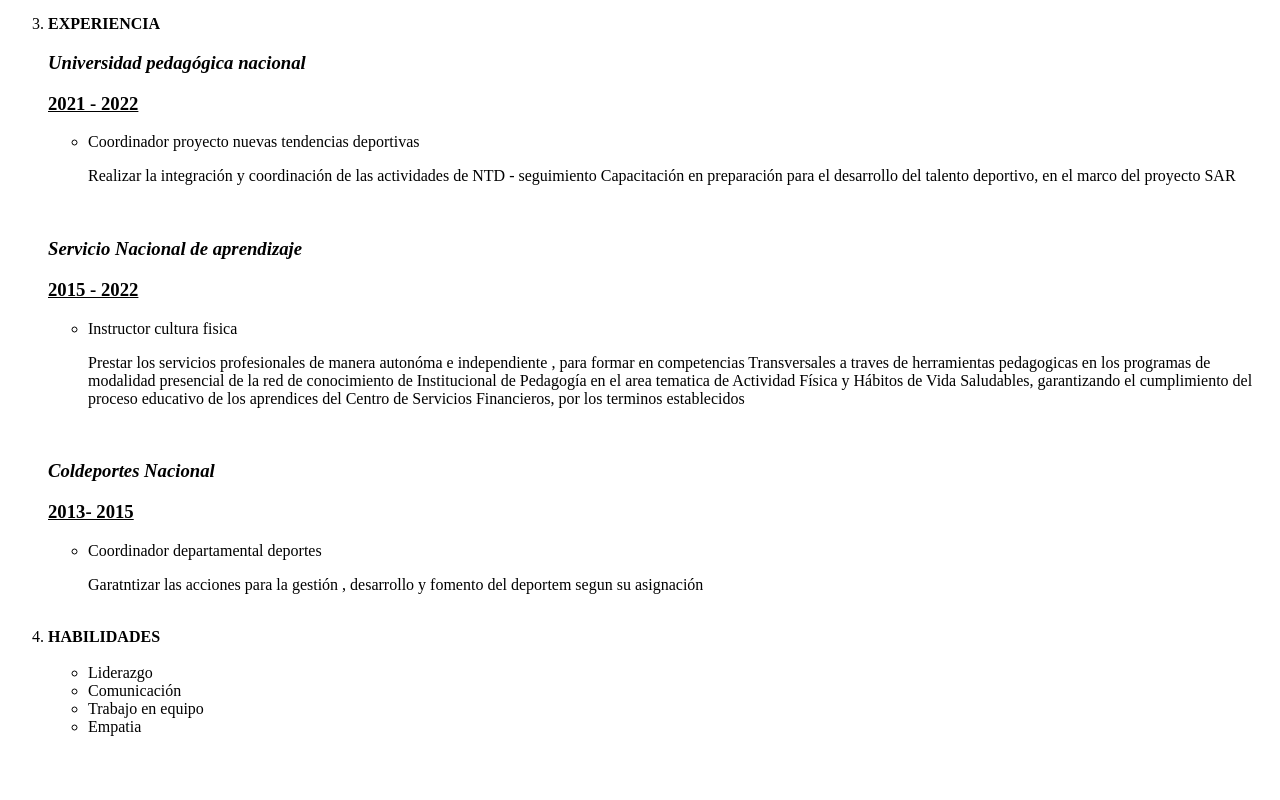
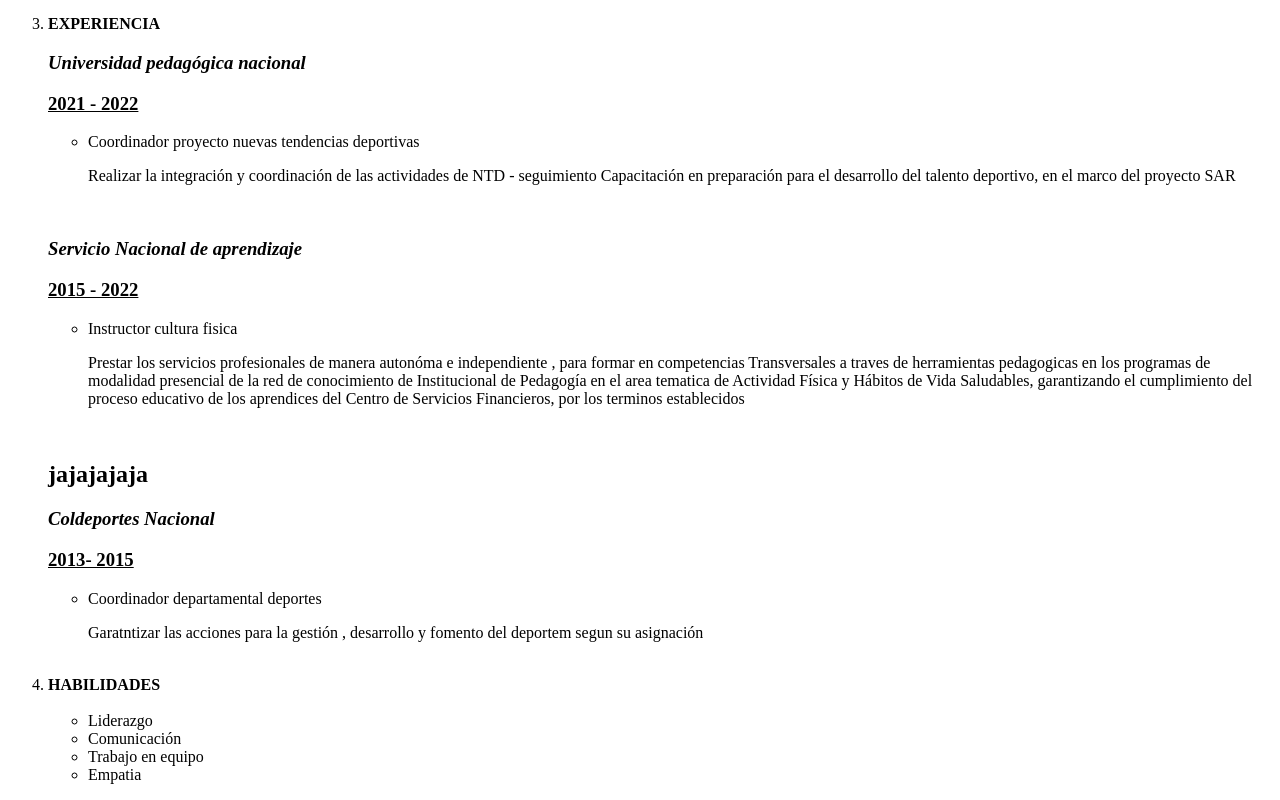
Before and after one commit to Juan2006223/trabajodisenowebsena, a plain HTML site: page index.html in a window 1280 px wide. Shown: the part 940-1740 px from the top of the page. Before the commit the page ends 1692 px from the top, so only its background shows below. Drawn offline with Linux system fonts and the light colour scheme.

Commit message:
se modifico h1

```diff
--- a/index.html
+++ b/index.html
@@ -74,6 +74,7 @@
                     de Vida Saludables, garantizando el cumplimiento del proceso educativo de los aprendices del Centro
                     de Servicios Financieros, por los terminos establecidos</p>
             </ul><br>
+            <h1>jajajajaja</h1>
             <h3><i>Coldeportes Nacional</i></h3>
             <h3><u>2013- 2015</u></h3>
             <ul>
```
